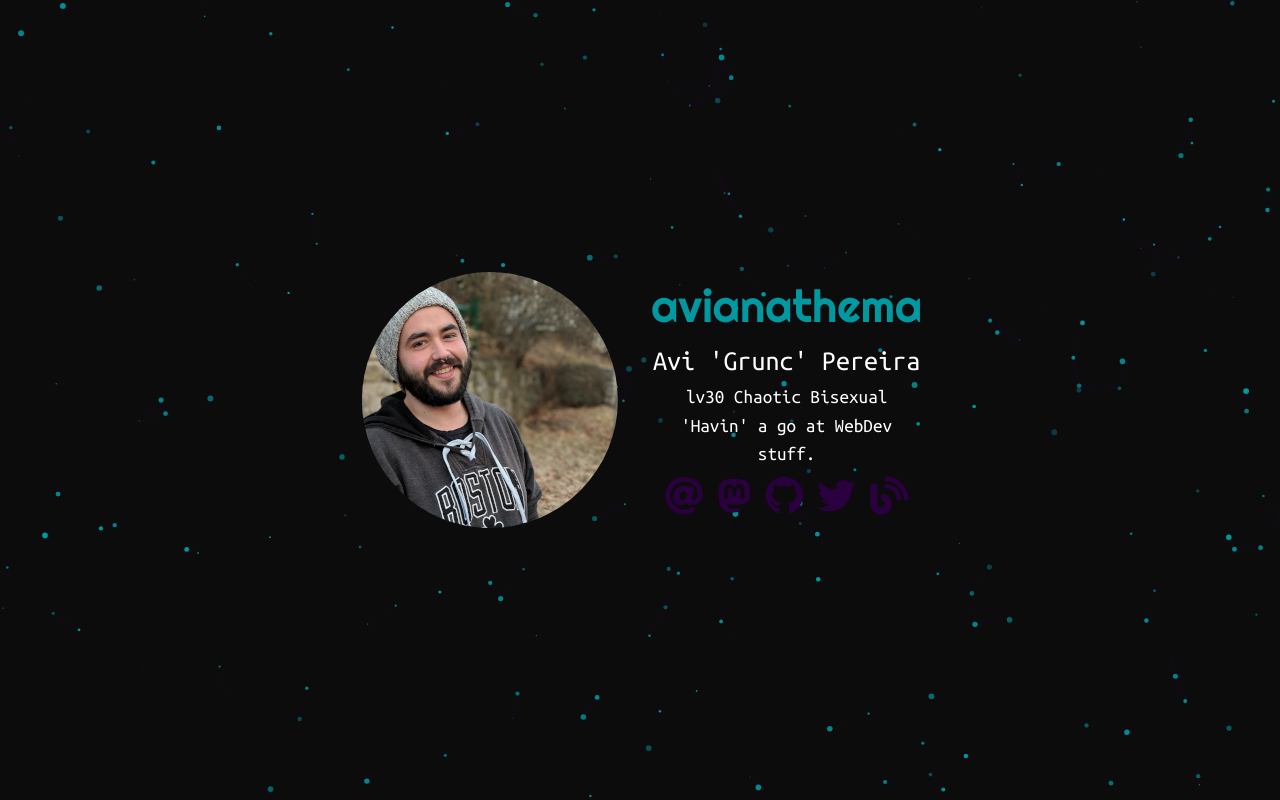
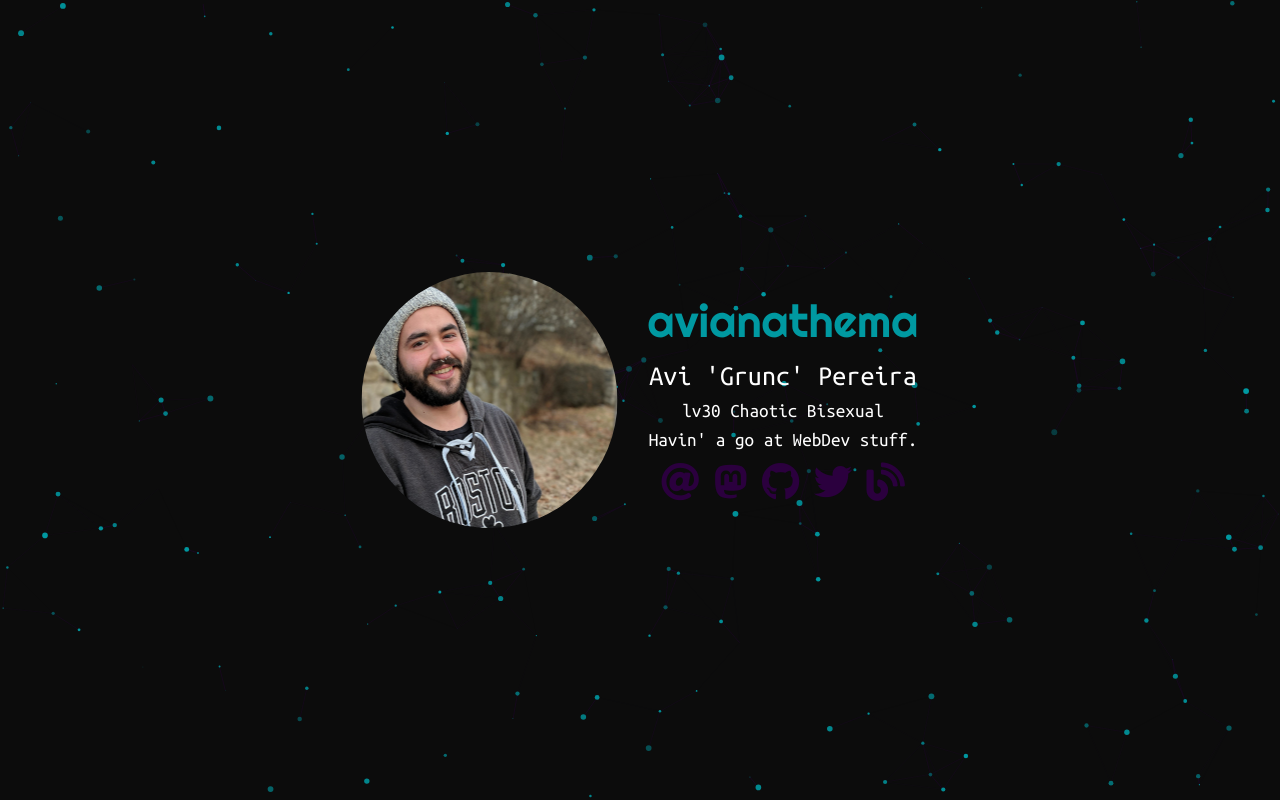
Before and after one commit to avianathema/avianathema.github.io, a plain HTML site: page index.html in a window 1280 px wide. Drawn offline with nearby package versions, Linux system fonts and the light colour scheme.

Commit message:
Update index.html

```diff
--- a/index.html
+++ b/index.html
@@ -35,7 +35,7 @@
           <p class="header1">avianathema</p>
           <p class="header3">Avi 'Grunc' Pereira</p>
           <p class="header2">lv30 Chaotic Bisexual</p>
-          <p class="header2">'Havin' a go at WebDev stuff.</p>
+          <p class="header2">Havin' a go at WebDev stuff.</p>
           <a class="link1" href="mailto:aniavi@avianathema.xyz" data-toggle="tooltip" data-placement="bottom" title="" data-original-title="eMail"><i class="fas fa-at"></i></a>
           <a class="link1" href="https://social.vivaldi.net/@avianathema" data-toggle="tooltip" data-placement="bottom" title="" data-original-title="Mastodon"><i class="fab fa-mastodon"></i></a>
           <a class="link1" href="https://github.com/avianathema" data-toggle="tooltip" data-placement="bottom" title="" data-original-title="Github"><i class="fab fa-github"></i></a>
```
